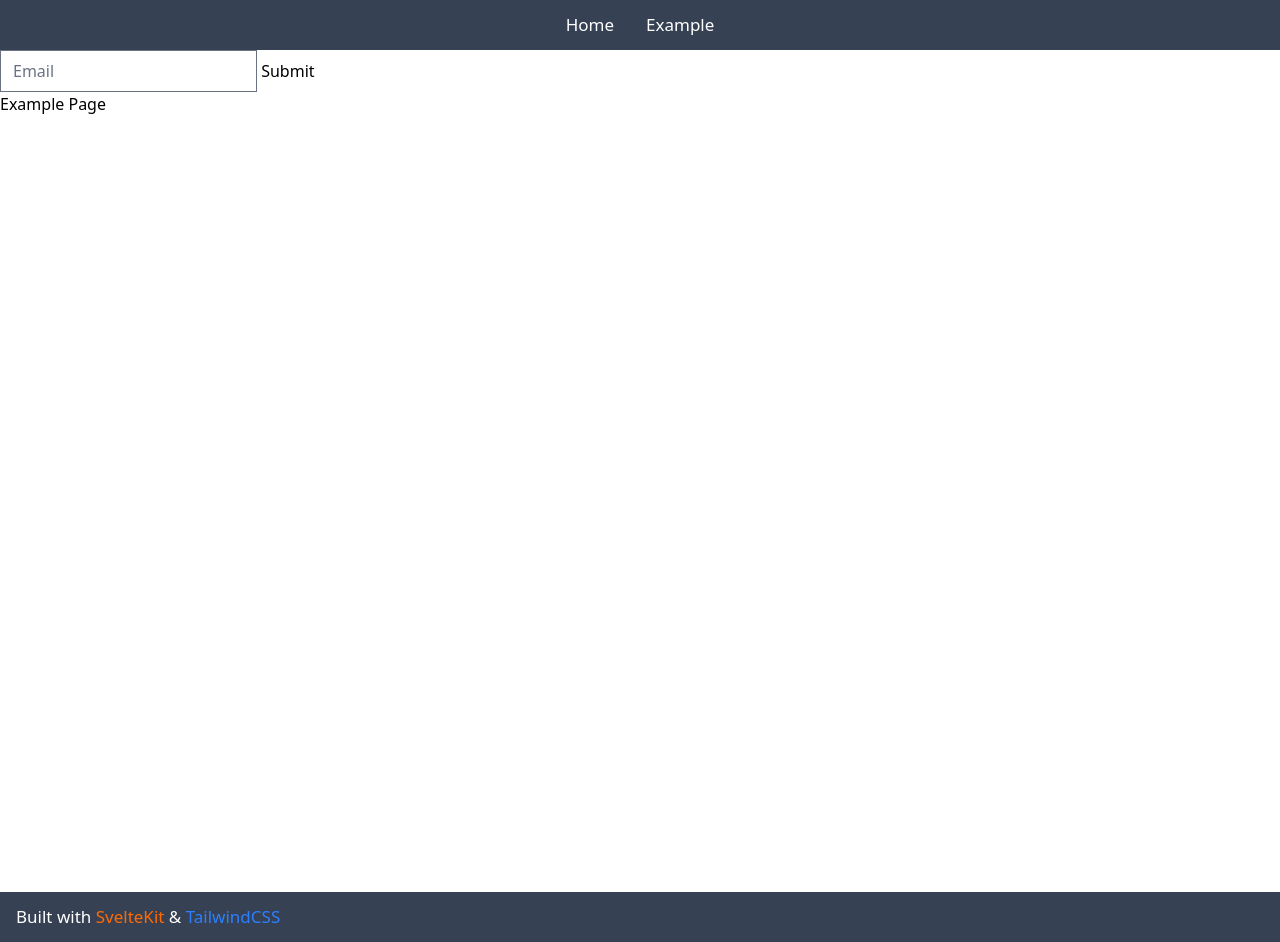
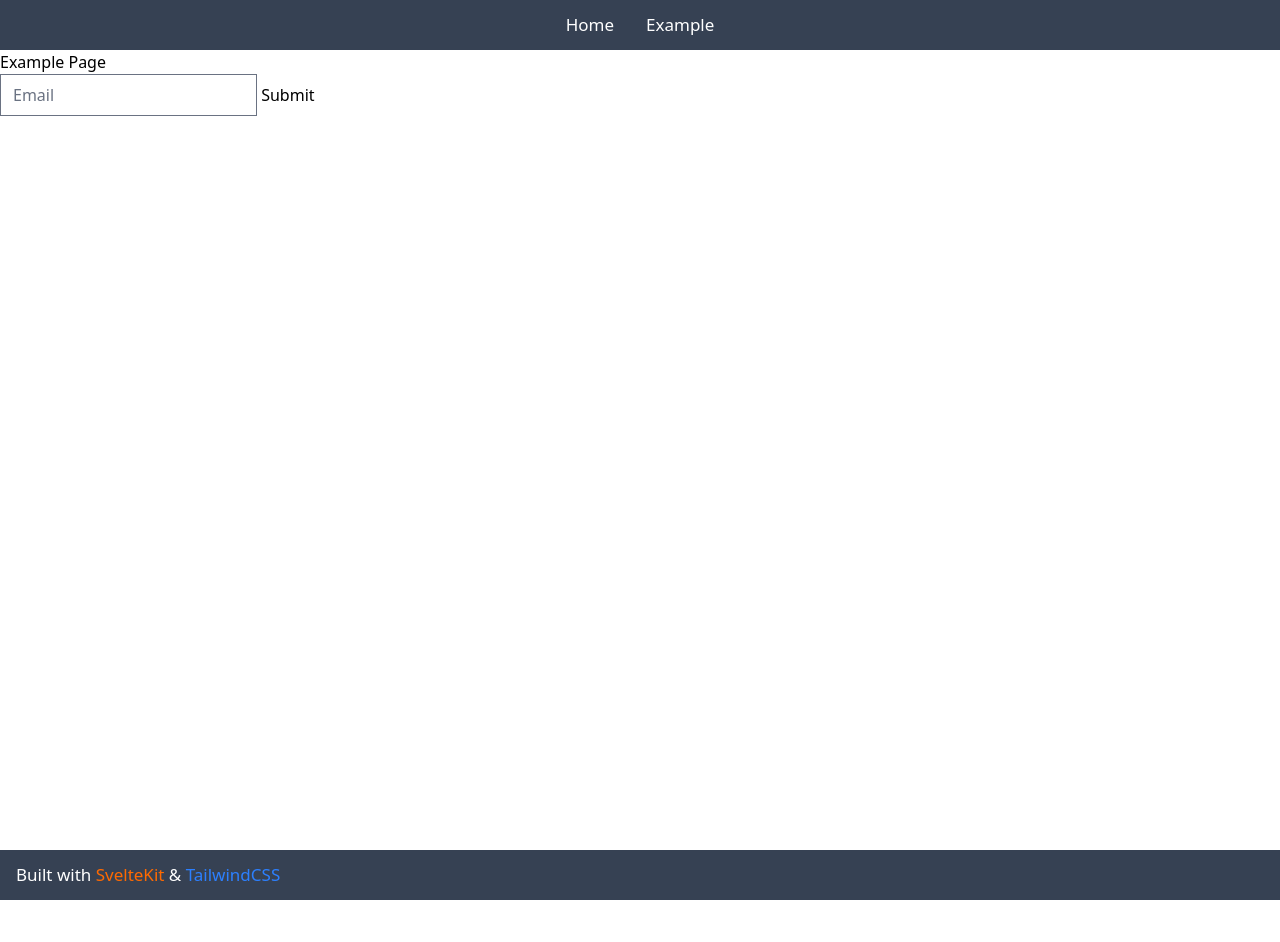
Before and after one commit to Masahjor/Svelte-Boilerplate, a SvelteKit app: page /example-page in a window 1280 px wide. After the commit the page ends 900 px from the top, so only its background shows below. Built offline with nearby package versions, Linux system fonts and the light colour scheme.

Commit message:
Changed some tailwind and the implementation of of the email validation form

```diff
--- a/src/routes/Main.svelte
+++ b/src/routes/Main.svelte
@@ -14,8 +14,9 @@
 
 
 <!-- HTML -->
-<main>
-    <h1 class="h-screen">I am main homepage</h1>
+<main class="h-screen">
+    <h1>I am main homepage</h1>
+
 </main>
 
 
--- a/src/routes/example-page/+page.svelte
+++ b/src/routes/example-page/+page.svelte
@@ -3,14 +3,12 @@
     import Header from '../Header.svelte';
     import Main from './Main.svelte';
     import Footer from '../Footer.svelte';
-    import EmailValidation from '../emailValidation.svelte';
 </script>
 
 
 <!-- HTML -->
 <main>
     <Header />
-    <EmailValidation />
     <Main />
     <Footer />
 </main>
--- a/src/routes/example-page/Main.svelte
+++ b/src/routes/example-page/Main.svelte
@@ -1,12 +1,15 @@
 <!-- Script -->
 <script lang="ts">
+      import EmailValidation from '../emailValidation.svelte';
+
      console.log("Allo example page");
 </script>
 
 
 <!-- HTML -->
-<main>
-    <h2 class="h-screen">Example Page</h2>
+<main class="h-screen">
+    <h2>Example Page</h2>
+    <EmailValidation />
 </main>
 
 
```
